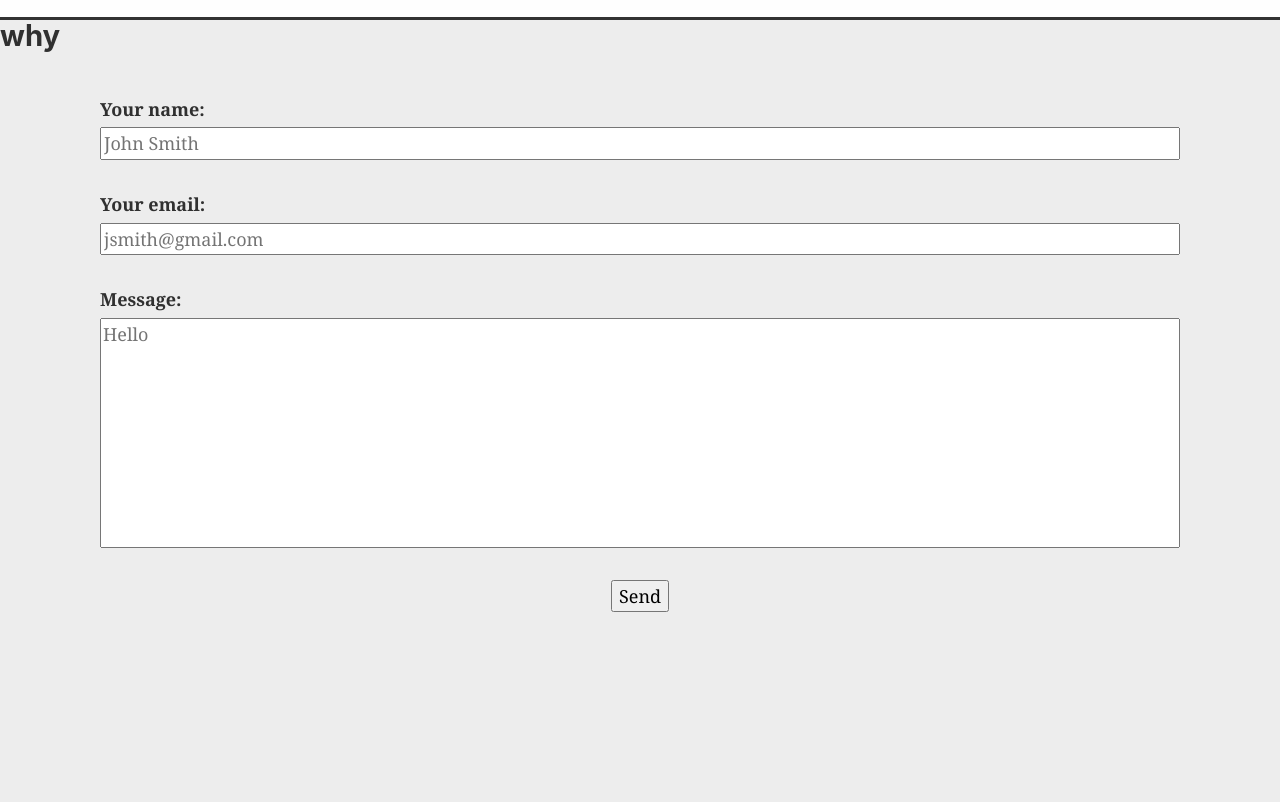
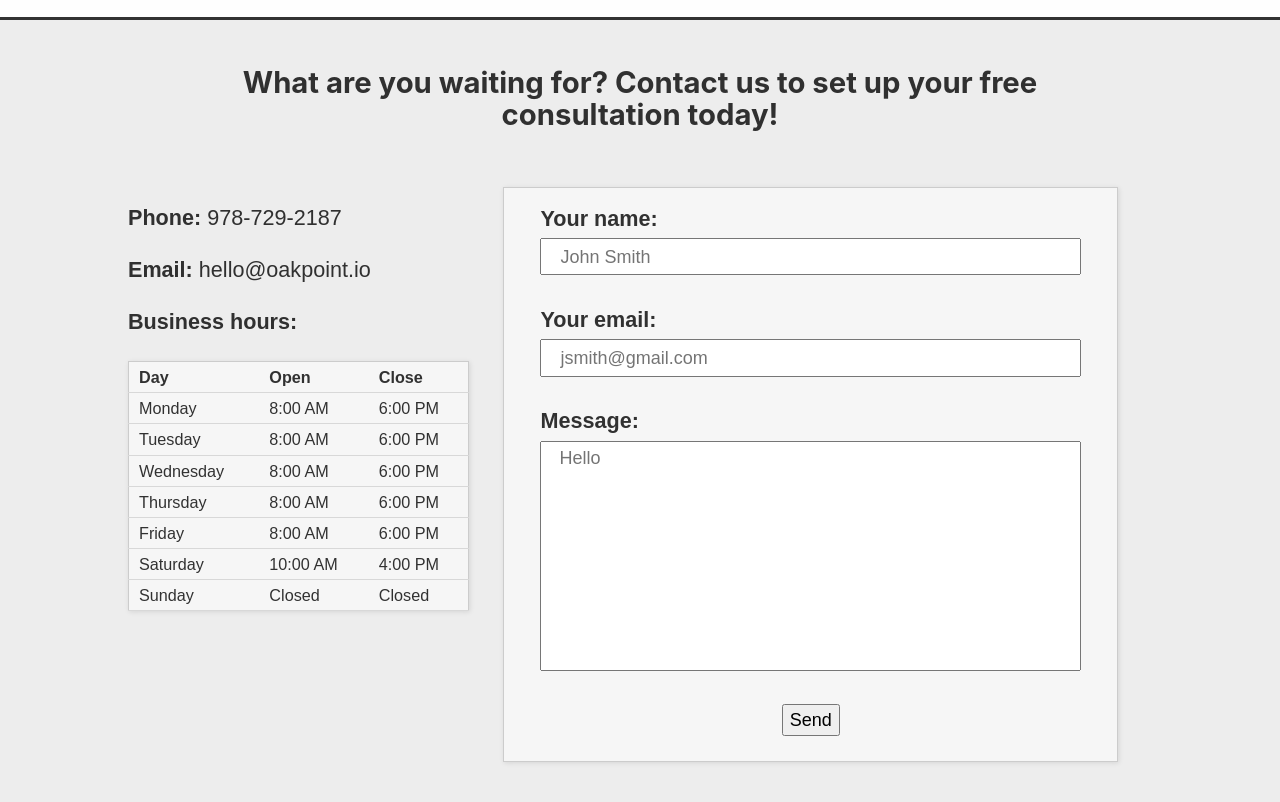
Before and after one commit to jsdelivrbot/oakpoint-testing, a Gatsby site: page / in a window 1280 px wide. Shown: the part 1573-2375 px from the top of the page. Built offline with nearby package versions, Linux system fonts and the light colour scheme; Gatsby itself is replaced by a stand-in of ours; a web font is replaced by a local one.

Commit message:
adds contact info

```diff
--- a/src/components/index-sections/contact.js
+++ b/src/components/index-sections/contact.js
@@ -4,13 +4,120 @@ import styled from 'styled-components'
 import NetlifyContact from '../netlify-contact'
 
 const StyledSection = styled.section`
-  height: 100vh;
+  font-family: montserrat, sans-serif;
+  padding: 1em 0 3em 0;
+  h2 {
+    text-align: center;
+    padding: 1em;
+  }
+
+  .columns {
+    display: flex;
+    flex-wrap: wrap;
+    .contact-info {
+      font-size: 1.2em;
+      flex: 1 1 0;
+      margin-top: 18px;
+      table {
+        border: 1px solid #ccc;
+        box-shadow: 1px 1px 5px rgba(0, 0, 0, 0.1);
+        background: rgba(255, 255, 255, 0.5);
+        th,
+        td {
+          padding: 2px 10px;
+          font-size: 0.9em;
+        }
+      }
+    }
+
+    & > div {
+      flex: 2 2 0;
+      min-width: 330px;
+    }
+
+    form {
+      border: 1px solid #ccc;
+      box-shadow: 1px 1px 5px rgba(0, 0, 0, 0.1);
+      background: rgba(255, 255, 255, 0.5);
+      strong {
+        font-size: 1.2em;
+      }
+      input {
+        padding: 0.2em 1em;
+      }
+      textarea {
+        padding: 0.2em 1em;
+      }
+    }
+  }
 `
 
 const Contact = () => (
   <StyledSection>
-    <h2>why</h2>
-    <NetlifyContact />
+    <Container>
+      <h2>
+        What are you waiting for? Contact us to set up your free consultation
+        today!
+      </h2>
+      <div className="columns">
+        <div className="contact-info">
+          <p>
+            <strong>Phone:</strong> 978-729-2187
+          </p>
+          <p>
+            <strong>Email:</strong> hello@oakpoint.io
+          </p>
+          <p>
+            <strong>Business hours:</strong>
+          </p>
+          <table>
+            <tbody>
+              <tr>
+                <th>Day</th>
+                <th>Open</th>
+                <th>Close</th>
+              </tr>
+              <tr>
+                <td>Monday</td>
+                <td>8:00 AM</td>
+                <td>6:00 PM</td>
+              </tr>
+              <tr>
+                <td>Tuesday</td>
+                <td>8:00 AM</td>
+                <td>6:00 PM</td>
+              </tr>
+              <tr>
+                <td>Wednesday</td>
+                <td>8:00 AM</td>
+                <td>6:00 PM</td>
+              </tr>
+              <tr>
+                <td>Thursday</td>
+                <td>8:00 AM</td>
+                <td>6:00 PM</td>
+              </tr>
+              <tr>
+                <td>Friday</td>
+                <td>8:00 AM</td>
+                <td>6:00 PM</td>
+              </tr>
+              <tr>
+                <td>Saturday</td>
+                <td>10:00 AM</td>
+                <td>4:00 PM</td>
+              </tr>
+              <tr>
+                <td>Sunday</td>
+                <td>Closed</td>
+                <td>Closed</td>
+              </tr>
+            </tbody>
+          </table>
+        </div>
+        <NetlifyContact />
+      </div>
+    </Container>
   </StyledSection>
 )
 
--- a/src/components/index-sections/whatwedo.js
+++ b/src/components/index-sections/whatwedo.js
@@ -44,8 +44,8 @@ const StyledSection = styled.section`
         padding: 15px 3%;
         min-width: 255px;
         margin: 20px 10px;
-        background: #f1f6fa;
         box-shadow: 1px 1px 5px rgba(0, 0, 0, 0.1);
+        background: #fcfcfc;
         svg {
           width: 35%;
           fill: #333;
```
